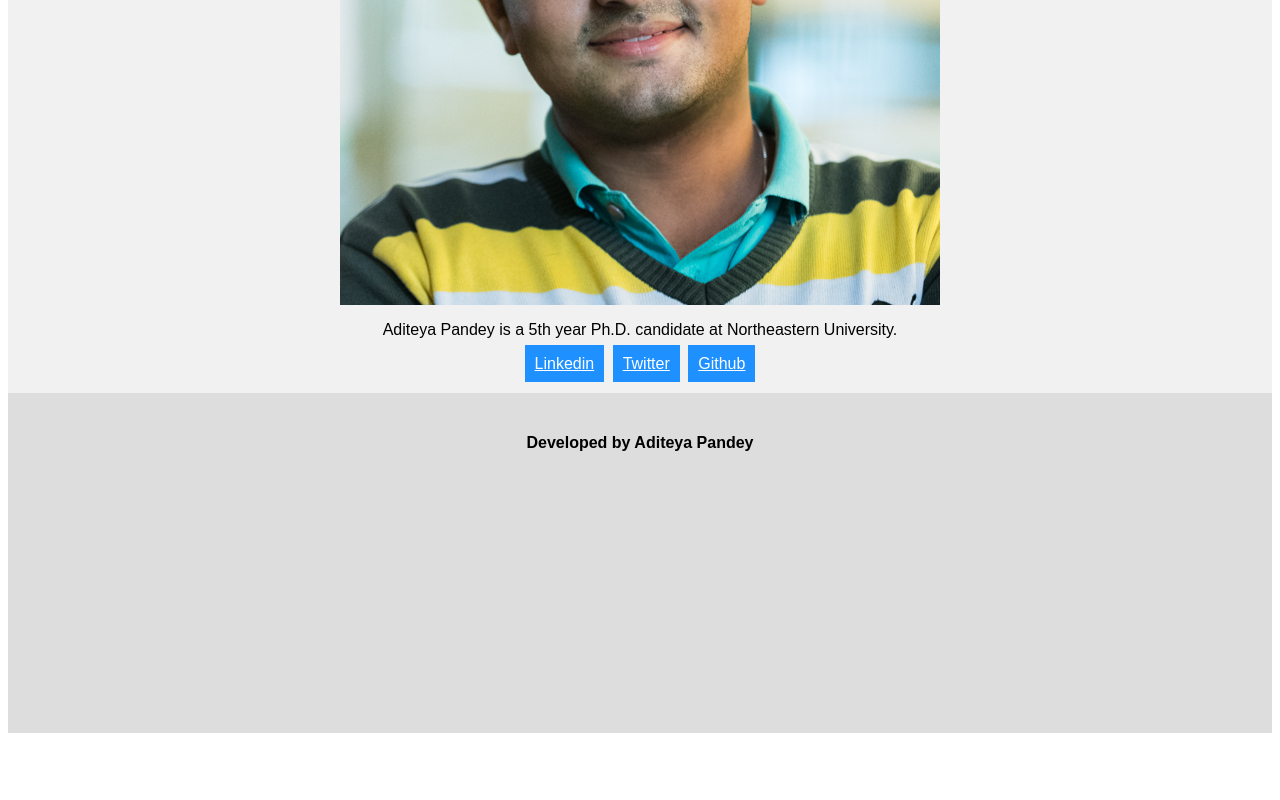
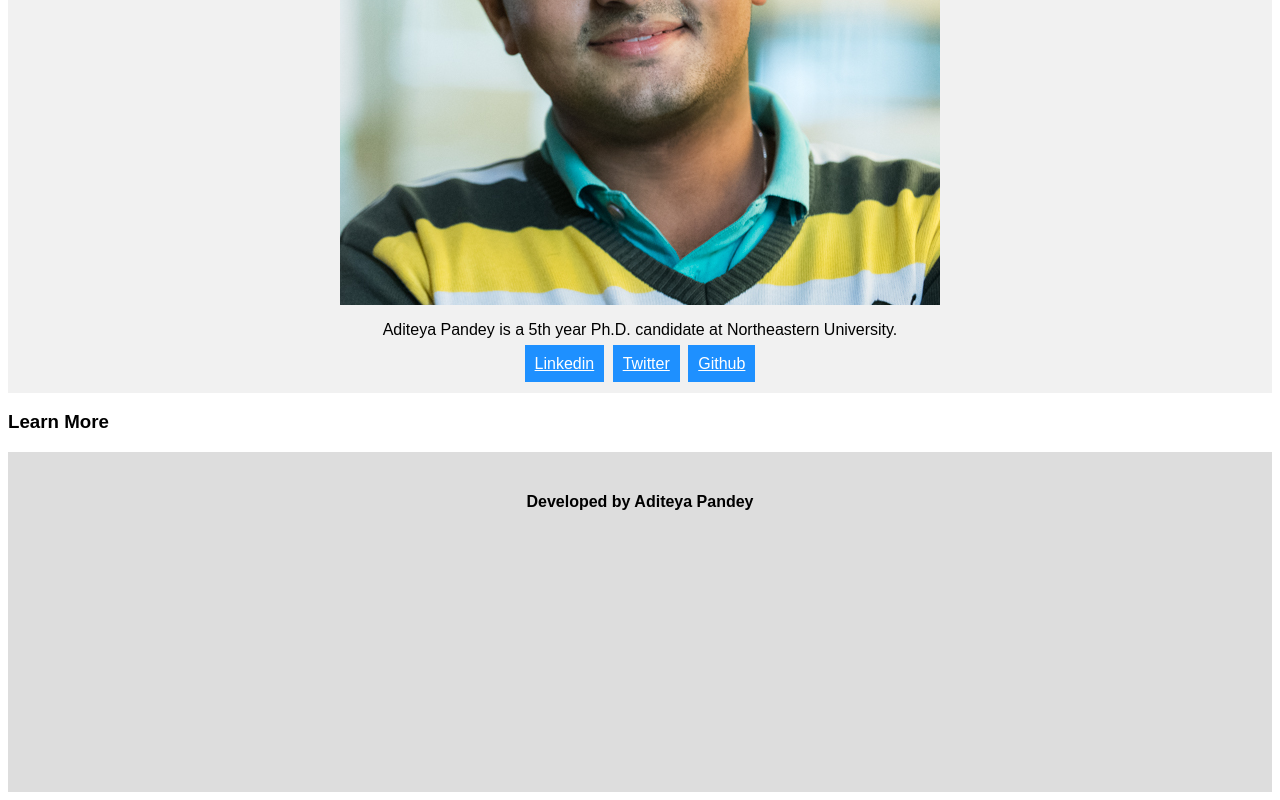
Before and after one commit to aditeyapandey/Webdev-Tutorial, a plain HTML site: page index.html in a window 1280 px wide. Shown: the part 545-1345 px from the top of the page. Before the commit the page ends 1286 px from the top, so only its background shows below. Drawn offline with Linux system fonts and the light colour scheme.

Commit message:
added learn more section

```diff
--- a/index.html
+++ b/index.html
@@ -18,6 +18,9 @@
         <a href="#">Twitter</a>
         <a href="#">Github</a>
     </div>
+    <div>
+        <h3>Learn More</h3>
+    </div>
     <div class="footer">
         <h4>Developed by Aditeya Pandey</h4>
     </div>
```
